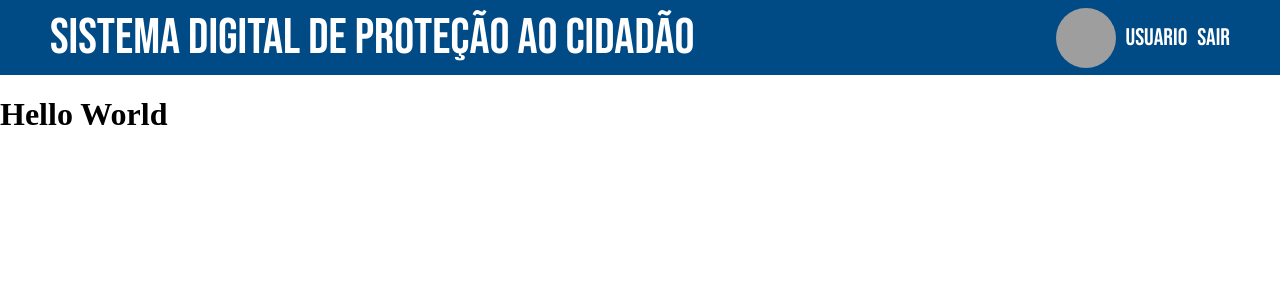
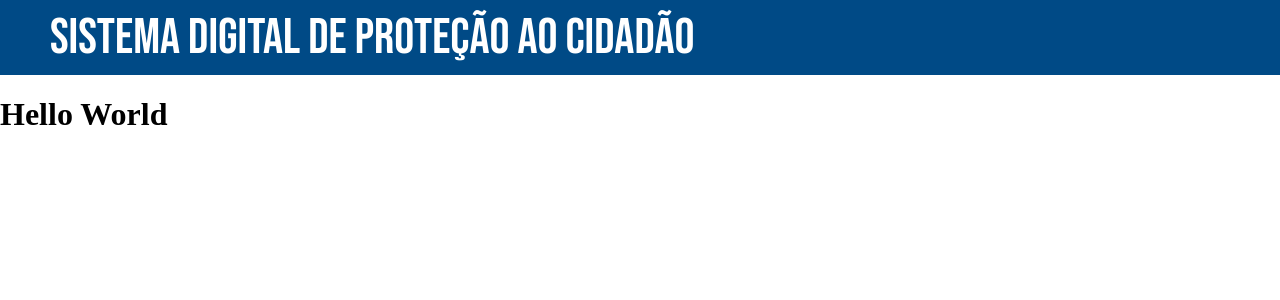
Before and after one commit to sentinela-urbana/totem-frontend, a Next.js app: page / in a window 1280 px wide. Shown: the top 300 px of the page. Built offline with nearby package versions, Linux system fonts and the light colour scheme; grey boxes are pictures that could not be loaded.

Commit message:
fix: compile svg image file

```diff
--- a/src/components/layout/Header.css
+++ b/src/components/layout/Header.css
@@ -34,7 +34,7 @@
 #labels {
   display: flex;
   align-items: space-between;
-  gap: 10px
+  gap: 20px
 }
 
 #labels p {
--- a/src/components/layout/Header.jsx
+++ b/src/components/layout/Header.jsx
@@ -1,18 +1,29 @@
 import './Header.css'
 import profileIcon from '../../../public/profileIcon.svg'
+import Link from 'next/link'
+import Image from 'next/image'
 
-const Header = () => {
+const Header = ({isLoggedIn}) => {
+
+  if (!isLoggedIn)
+  return (
+    <header id='header'>
+      <p>Sistema Digital de Proteção ao Cidadão</p>
+    </header>
+  )
+
   return (
     <header id='header'>
       <p>Sistema Digital de Proteção ao Cidadão</p>
 
       <div id='userSect'>
-        <img src={profileIcon} alt='userPic'/>
+        <Image src={profileIcon} alt='userPic'/>
         <div id='labels'>
           <p>Usuario</p>
-          <p style={{cursor: 'pointer'}}>Sair</p>
+          <Link style={{textDecoration: 'none'}} href={'/login'}>
+            <p style={{cursor: 'pointer', color: '#FFF'}}>Sair</p>
+          </Link>
         </div>
-
       </div>
     </header>
   )
```
